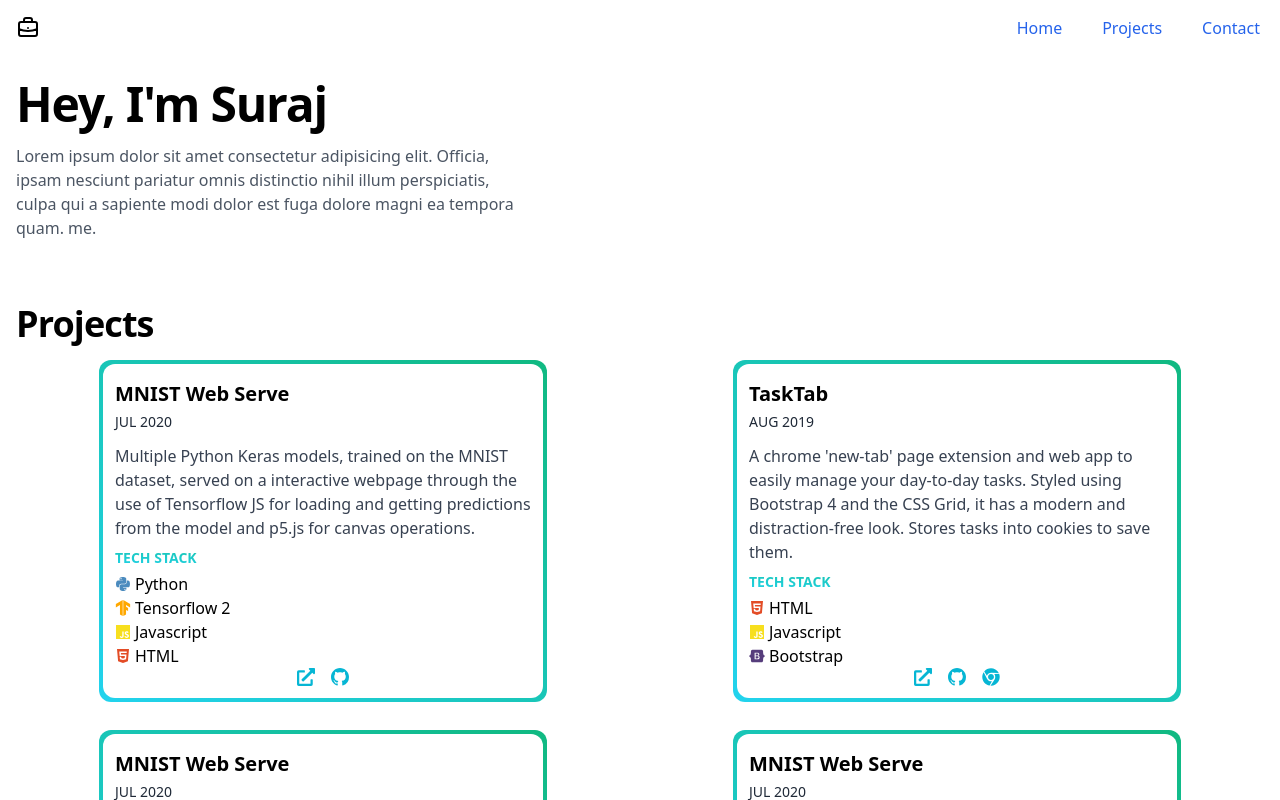
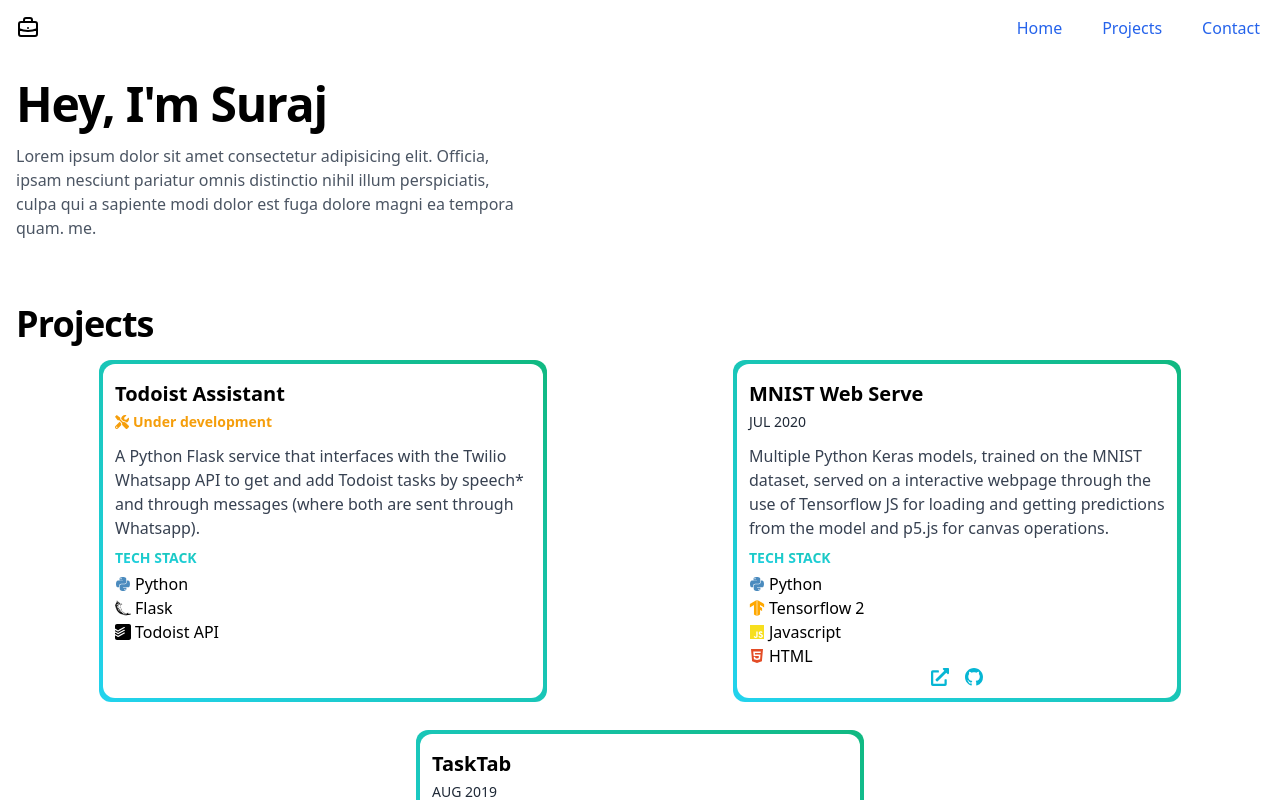
Before and after one commit to Suraj-Ram/suraj-portfolio, a React (Create React App) app: page / in a window 1280 px wide. Shown: the top 800 px of the page. Built offline with nearby package versions, Linux system fonts and the light colour scheme.

Commit message:
Added TWA Project

```diff
--- a/src/components/Projects.jsx
+++ b/src/components/Projects.jsx
@@ -1,5 +1,6 @@
 import MNISTProject from "./Projects/MNISTProject"
 import TaskTabProject from "./Projects/TaskTabProject"
+import TWAProject from "./Projects/TWAProject"
 
 const Projects = () => {
   return (
@@ -8,10 +9,9 @@ const Projects = () => {
         Projects
       </h2>
       <div className="md:flex flex-wrap gap-5 justify-center my-1 ">
+        <TWAProject />
         <MNISTProject />
         <TaskTabProject />
-        <MNISTProject />
-        <MNISTProject />
 
         {/* <ProjectCard stack={<MNISTTechStack />} /> */}
         {/* <ProjectCard /> */}
--- /dev/null
+++ b/src/components/Projects/TWAProject.jsx
@@ -0,0 +1,16 @@
+import React from "react"
+import ProjectCard from "../ProjectCard"
+import TWATechStack from "../TechStacks/TWATechStack"
+
+const TWAProject = () => {
+  return (
+    <ProjectCard
+      wip
+      title="Todoist Assistant"
+      description="A Python Flask service that interfaces with the Twilio Whatsapp API to get and add Todoist tasks by speech* and through messages (where both are sent through Whatsapp)."
+      stack={<TWATechStack />}
+    />
+  )
+}
+
+export default TWAProject
--- /dev/null
+++ b/src/components/TechStacks/TWATechStack.jsx
@@ -0,0 +1,22 @@
+import React from "react"
+import { SiFlask, SiTodoist } from "react-icons/si"
+import { FaPython } from "react-icons/fa"
+import TechItem from "./TechItem"
+import TechStackBase from "./TechStackBase"
+
+const TWATechStack = () => {
+  return (
+    <TechStackBase>
+      <TechItem color="#4B8BBE" logo={<FaPython />}>
+        {" "}
+        Python
+      </TechItem>
+      <TechItem logo={<SiFlask />}>Flask</TechItem>
+      <TechItem logo={<SiTodoist />} color="">
+        Todoist API
+      </TechItem>
+    </TechStackBase>
+  )
+}
+
+export default TWATechStack
```
